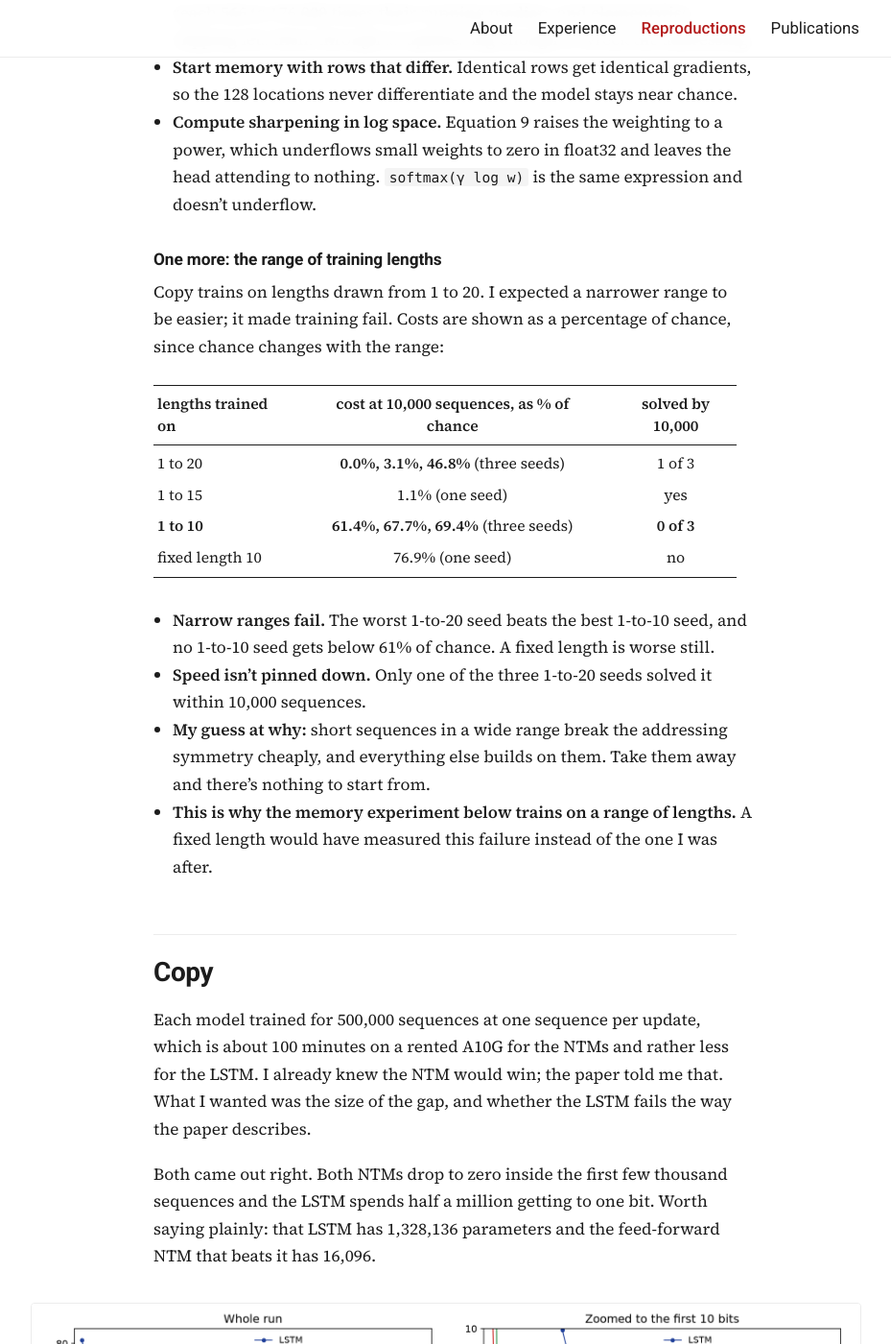
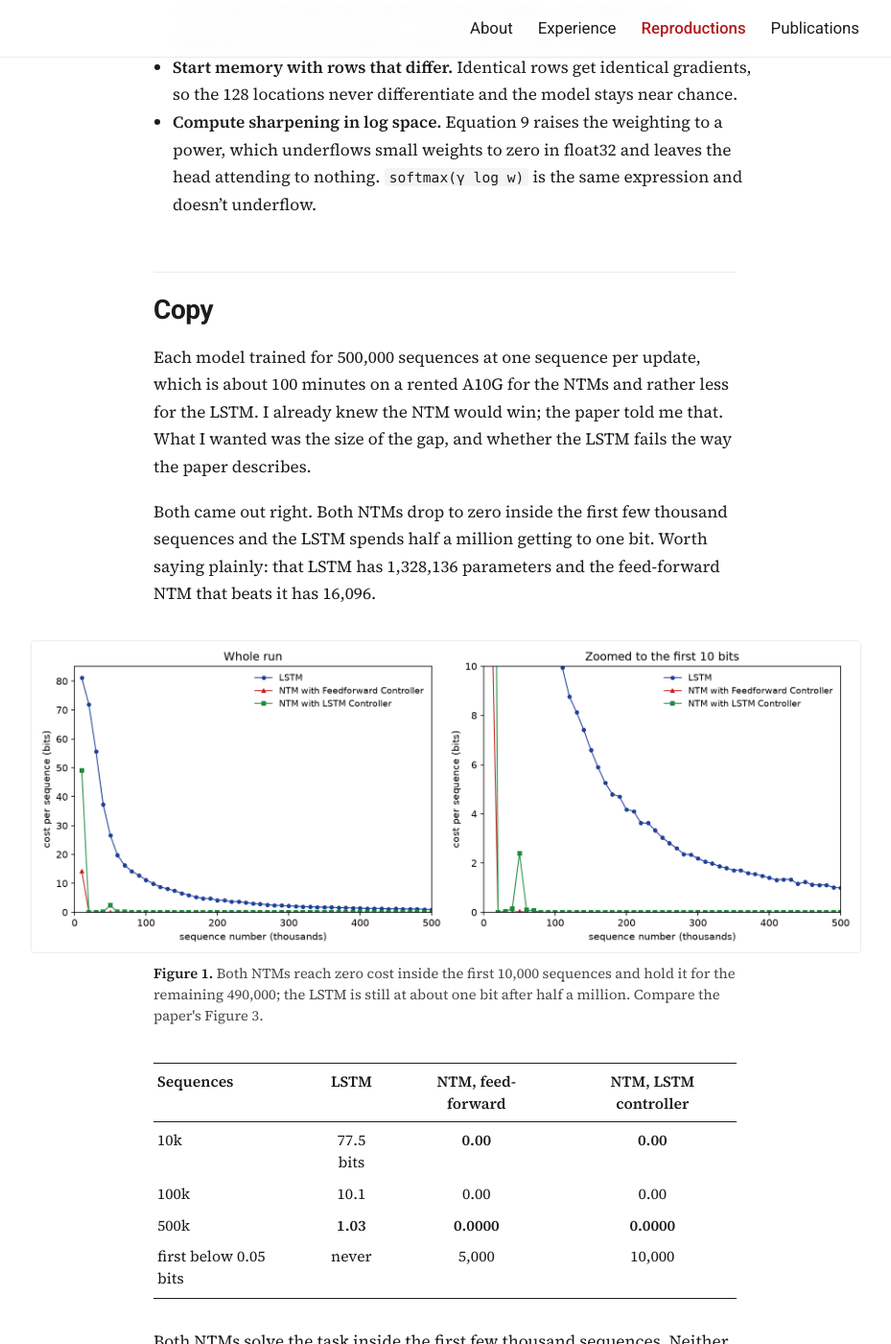
Before and after one commit to mgupta8143/mgupta8143.github.io, a Jekyll site: the page built from _reproductions/neural-turing-machines.md, in a window 1280 px wide and 1400 px high, scrolled down 3692 px. Shown: the whole window at 96% size, without its empty margins (176-1105 px from the left). Built offline with Jekyll 4.4.1, drawn with Linux system fonts in a browser that asks for light colours.

Commit message:
Drop the training-length range subsection
Co-Authored-By: Claude Opus 5.5 <noreply@anthropic.com>

```diff
--- a/_reproductions/neural-turing-machines.md
+++ b/_reproductions/neural-turing-machines.md
@@ -107,27 +107,6 @@ cost me:
 - **Compute sharpening in log space.** Equation 9 raises the weighting to a power, which
   underflows small weights to zero in float32 and leaves the head attending to nothing.
   `softmax(γ log w)` is the same expression and doesn't underflow.
-
-### One more: the range of training lengths
-
-Copy trains on lengths drawn from 1 to 20. I expected a narrower range to be easier; it made
-training fail. Costs are shown as a percentage of chance, since chance changes with the range:
-
-| lengths trained on | cost at 10,000 sequences, as % of chance | solved by 10,000 |
-|---|---|---|
-| 1 to 20 | **0.0%, 3.1%, 46.8%** (three seeds) | 1 of 3 |
-| 1 to 15 | 1.1% (one seed) | yes |
-| **1 to 10** | **61.4%, 67.7%, 69.4%** (three seeds) | **0 of 3** |
-| fixed length 10 | 76.9% (one seed) | no |
-
-- **Narrow ranges fail.** The worst 1-to-20 seed beats the best 1-to-10 seed, and no 1-to-10
-  seed gets below 61% of chance. A fixed length is worse still.
-- **Speed isn't pinned down.** Only one of the three 1-to-20 seeds solved it within 10,000
-  sequences.
-- **My guess at why:** short sequences in a wide range break the addressing symmetry cheaply, and
-  everything else builds on them. Take them away and there's nothing to start from.
-- **This is why the memory experiment below trains on a range of lengths.** A fixed length would
-  have measured this failure instead of the one I was after.
 
 ## Copy
 
```
